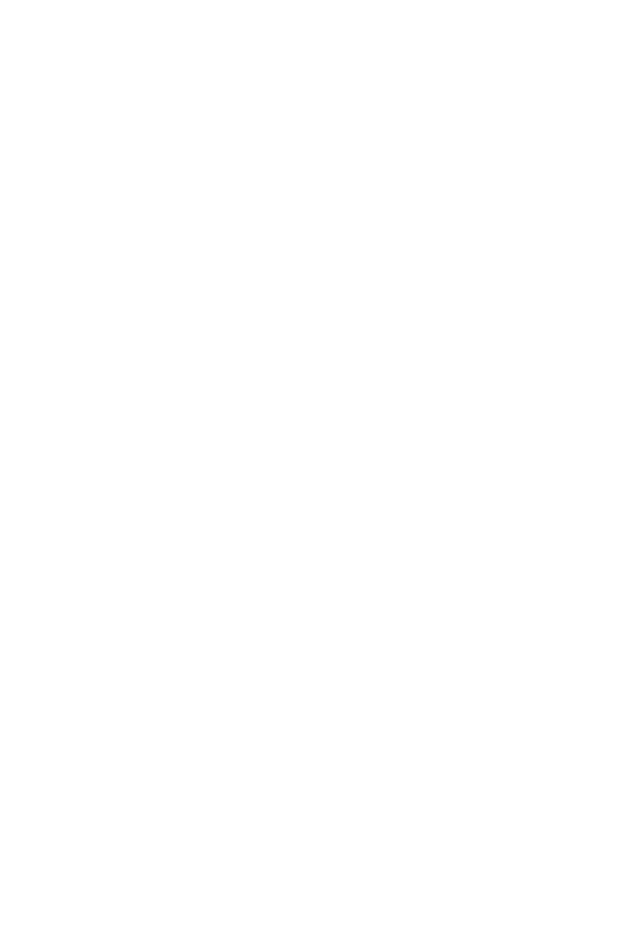
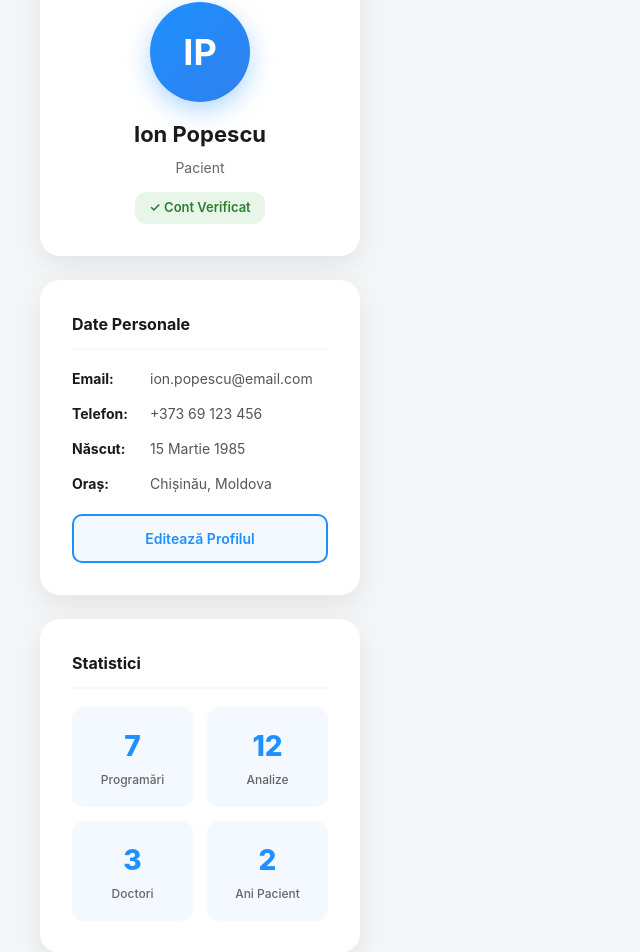
Before and after one commit to Victor-Sirbu/Tweb, a React (Vite) app in the folder client/: page / in a window 1280 px wide. Shown: the part 458-1410 px from the top of the page, without its empty margins (0-640 px from the left). Before the commit the page ends 800 px from the top, so only its background shows below. Built offline with nearby package versions, Linux system fonts and the light colour scheme.

Commit message:
adaugare sidebar cu avatar, date personale si statistici

```diff
--- a/client/src/components/ProfilePage/ProfilePage.css
+++ b/client/src/components/ProfilePage/ProfilePage.css
@@ -158,3 +158,173 @@
     max-width: 600px;
     line-height: 1.6;
 }
+
+.profile-main {
+    max-width: 1400px;
+    margin: 0 auto;
+    padding: 40px 40px 60px;
+}
+
+.profile-layout {
+    display: grid;
+    grid-template-columns: 320px 1fr;
+    gap: 30px;
+    align-items: start;
+}
+
+.profile-sidebar {
+    display: flex;
+    flex-direction: column;
+    gap: 24px;
+    position: sticky;
+    top: 100px;
+}
+
+.sidebar-card {
+    background: white;
+    border-radius: 20px;
+    padding: 30px;
+    box-shadow: 0 10px 30px rgba(0, 0, 0, 0.08);
+    border: 2px solid transparent;
+    transition: all 0.3s ease;
+}
+
+.sidebar-card:hover {
+    border-color: #1e90ff;
+    transform: translateY(-4px);
+    box-shadow: 0 20px 50px rgba(30, 144, 255, 0.15);
+}
+
+.avatar-card {
+    text-align: center;
+}
+
+.profile-avatar {
+    width: 100px;
+    height: 100px;
+    background: linear-gradient(135deg, #1e90ff, #2f80ed);
+    color: white;
+    border-radius: 50%;
+    display: flex;
+    align-items: center;
+    justify-content: center;
+    font-size: 36px;
+    font-weight: 700;
+    margin: 0 auto 16px;
+    box-shadow: 0 8px 25px rgba(30, 144, 255, 0.35);
+}
+
+.profile-name {
+    font-size: 22px;
+    font-weight: 700;
+    color: #1a1a1a;
+    margin-bottom: 6px;
+}
+
+.profile-role {
+    font-size: 14px;
+    color: #666;
+    margin-bottom: 14px;
+}
+
+.profile-badge-verified {
+    display: inline-block;
+    background: #e8f5e9;
+    color: #2e7d32;
+    padding: 6px 14px;
+    border-radius: 12px;
+    font-size: 13px;
+    font-weight: 600;
+}
+
+.sidebar-card-title {
+    font-size: 16px;
+    font-weight: 700;
+    color: #1a1a1a;
+    margin-bottom: 18px;
+    padding-bottom: 12px;
+    border-bottom: 2px solid #f4f8ff;
+}
+
+.info-list {
+    list-style: none;
+    display: flex;
+    flex-direction: column;
+    gap: 14px;
+    margin-bottom: 20px;
+}
+
+.info-item {
+    display: flex;
+    align-items: center;
+    gap: 8px;
+    font-size: 14px;
+    color: #555;
+}
+
+.info-label {
+    font-weight: 700;
+    color: #1a1a1a;
+    min-width: 70px;
+}
+
+.edit-btn {
+    width: 100%;
+    padding: 12px;
+    background: #f4f8ff;
+    color: #1e90ff;
+    border: 2px solid #1e90ff;
+    border-radius: 10px;
+    font-size: 14px;
+    font-weight: 600;
+    cursor: pointer;
+    transition: all 0.3s ease;
+}
+
+.edit-btn:hover {
+    background: #1e90ff;
+    color: white;
+    transform: translateY(-2px);
+    box-shadow: 0 6px 15px rgba(47, 128, 237, 0.3);
+}
+
+.stats-grid {
+    display: grid;
+    grid-template-columns: 1fr 1fr;
+    gap: 14px;
+}
+
+.stat-box {
+    background: #f4f8ff;
+    border-radius: 12px;
+    padding: 16px;
+    text-align: center;
+    border: 2px solid transparent;
+    transition: all 0.3s ease;
+}
+
+.stat-box:hover {
+    border-color: #1e90ff;
+    transform: translateY(-3px);
+}
+
+.stat-box .stat-number {
+    display: block;
+    font-size: 28px;
+    font-weight: 800;
+    color: #1e90ff;
+}
+
+.stat-box .stat-label {
+    display: block;
+    font-size: 12px;
+    color: #666;
+    font-weight: 500;
+    margin-top: 4px;
+}
+
+.profile-content {
+    display: flex;
+    flex-direction: column;
+    gap: 24px;
+}
--- a/client/src/components/ProfilePage/ProfilePage.tsx
+++ b/client/src/components/ProfilePage/ProfilePage.tsx
@@ -46,7 +46,68 @@
                     </p>
                 </div>
             </section>
+            <div className="profile-main">
+                <div className="profile-layout">
 
+                    <aside className="profile-sidebar">
+                        <div className="sidebar-card avatar-card">
+                            <div className="profile-avatar">IP</div>
+                            <h2 className="profile-name">Ion Popescu</h2>
+                            <p className="profile-role">Pacient</p>
+                            <div className="profile-badge-verified">✓ Cont Verificat</div>
+                        </div>
+
+                        <div className="sidebar-card info-card">
+                            <h3 className="sidebar-card-title">Date Personale</h3>
+                            <ul className="info-list">
+                                <li className="info-item">
+                                    <span className="info-label">Email:</span>
+                                    <span>ion.popescu@email.com</span>
+                                </li>
+                                <li className="info-item">
+                                    <span className="info-label">Telefon:</span>
+                                    <span>+373 69 123 456</span>
+                                </li>
+                                <li className="info-item">
+                                    <span className="info-label">Născut:</span>
+                                    <span>15 Martie 1985</span>
+                                </li>
+                                <li className="info-item">
+                                    <span className="info-label">Oraș:</span>
+                                    <span>Chișinău, Moldova</span>
+                                </li>
+                            </ul>
+                            <button className="edit-btn">Editează Profilul</button>
+                        </div>
+
+                        <div className="sidebar-card stats-card">
+                            <h3 className="sidebar-card-title">Statistici</h3>
+                            <div className="stats-grid">
+                                <div className="stat-box">
+                                    <span className="stat-number">7</span>
+                                    <span className="stat-label">Programări</span>
+                                </div>
+                                <div className="stat-box">
+                                    <span className="stat-number">12</span>
+                                    <span className="stat-label">Analize</span>
+                                </div>
+                                <div className="stat-box">
+                                    <span className="stat-number">3</span>
+                                    <span className="stat-label">Doctori</span>
+                                </div>
+                                <div className="stat-box">
+                                    <span className="stat-number">2</span>
+                                    <span className="stat-label">Ani Pacient</span>
+                                </div>
+                            </div>
+                        </div>
+                    </aside>
+
+                    <main className="profile-content">
+                    </main>
+
+                </div>
+            </div>
         </div>
     );
 };
```
